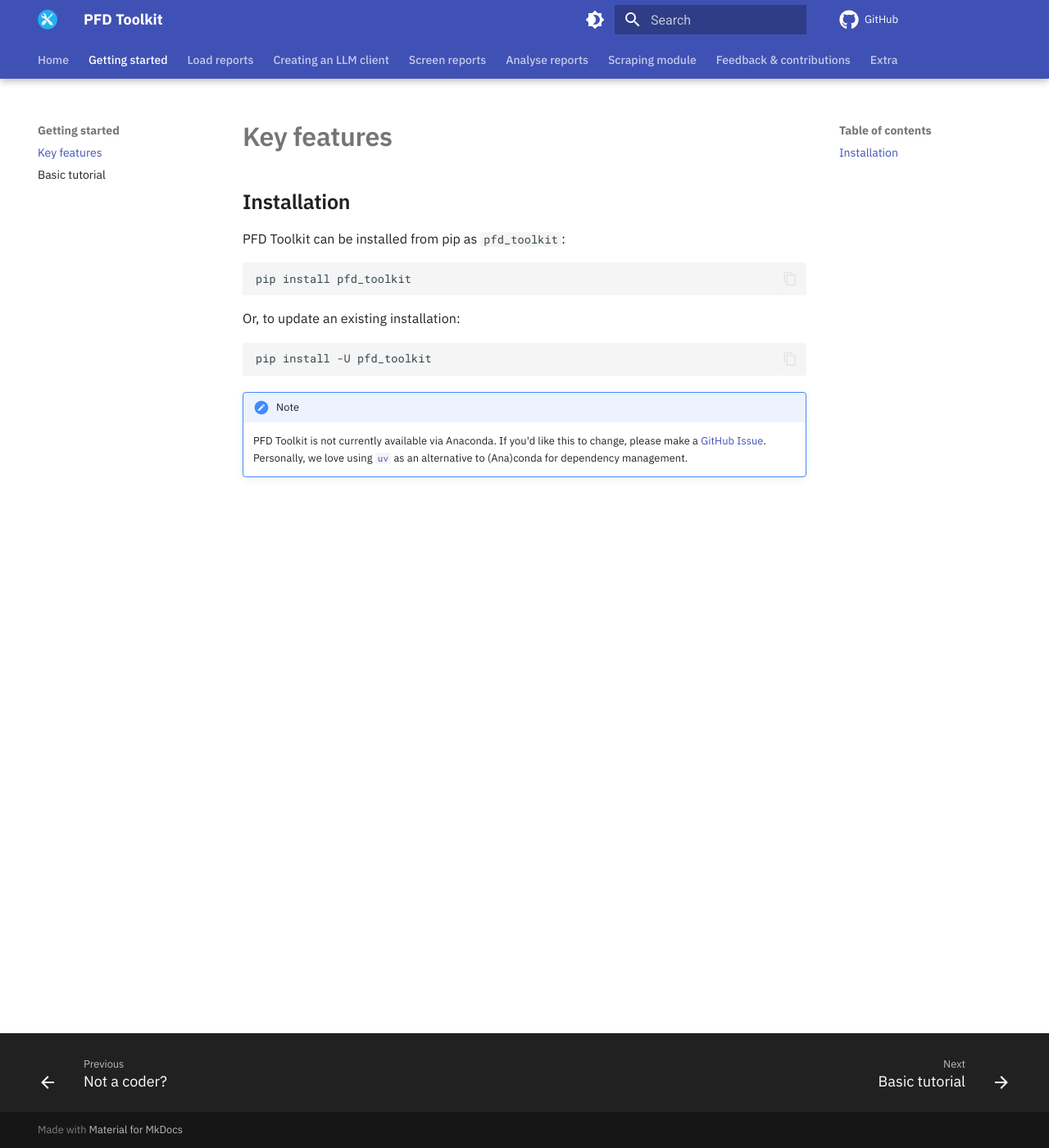
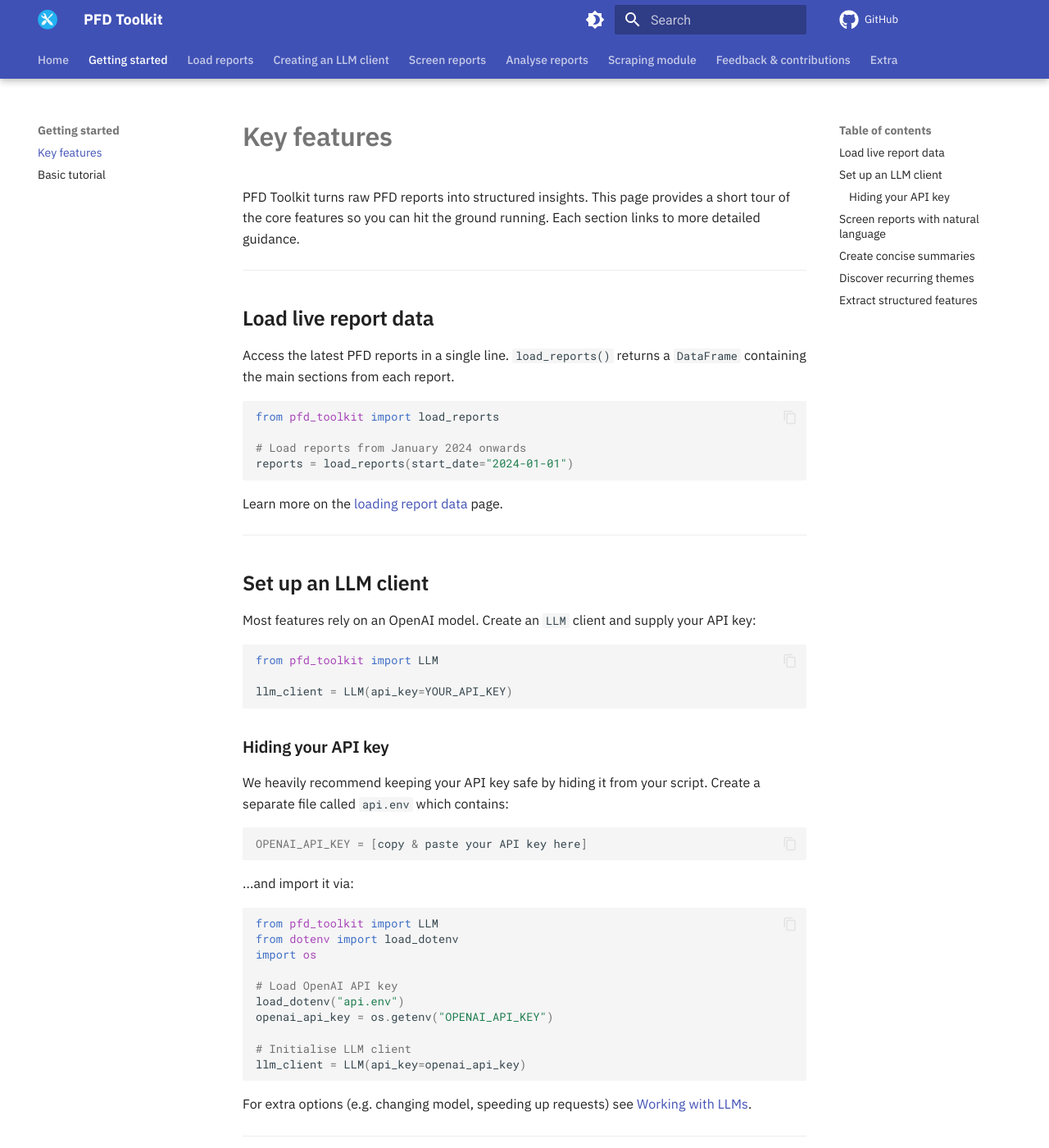
Before and after one commit to Sam-Osian/PFD-toolkit, an MkDocs documentation site: the page built from docs/getting_started/key_features.md, in a window 1280 px wide and 1400 px high. Shown: the whole window at 82% size. Built offline with MkDocs 1.6.1 and Material for MkDocs 9.7.7, drawn with Linux system fonts in a browser that asks for light colours; comment, search, counter and statistics services are not loaded; some of the changed text lies outside the part shown.

Commit message:
Create key features section

````diff
--- a/docs/getting_started/key_features.md
+++ b/docs/getting_started/key_features.md
@@ -1,17 +1,149 @@
-## Installation
+# Key features
 
-PFD Toolkit can be installed from pip as `pfd_toolkit`:
+PFD Toolkit turns raw PFD reports into structured insights. This page provides a short tour of the core features so you can hit the ground running. Each section links to more detailed guidance.
 
-```bash
-pip install pfd_toolkit
+---
+
+## Load live report data
+
+Access the latest PFD reports in a single line. `load_reports()` returns a `DataFrame` containing the main sections from each report.
+
+```python
+from pfd_toolkit import load_reports
+
+# Load reports from January 2024 onwards
+reports = load_reports(start_date="2024-01-01")
 ```
 
-Or, to update an existing installation:
+Learn more on the [loading report data](../loader/load_reports.md) page.
 
-```bash
-pip install -U pfd_toolkit
+---
 
+## Set up an LLM client
+
+Most features rely on an OpenAI model. Create an `LLM` client and supply your API key:
+
+```python
+from pfd_toolkit import LLM
+
+llm_client = LLM(api_key=YOUR_API_KEY)
 ```
 
-!!! Note
-    PFD Toolkit is not currently available via Anaconda. If you'd like this to change, please make a [GitHub Issue](https://github.com/Sam-Osian/PFD-toolkit/issues). Personally, we love using [`uv`](https://docs.astral.sh/uv/concepts/projects/dependencies/) as an alternative to (Ana)conda for dependency management.
+### Hiding your API key
+
+We heavily recommend keeping your API key safe by hiding it from your script. Create a separate file called `api.env` which contains:
+
+```sh
+OPENAI_API_KEY = [copy & paste your API key here]
+```
+
+...and import it via:
+
+```python
+from pfd_toolkit import LLM
+from dotenv import load_dotenv
+import os
+
+# Load OpenAI API key
+load_dotenv("api.env")
+openai_api_key = os.getenv("OPENAI_API_KEY")
+
+# Initialise LLM client
+llm_client = LLM(api_key=openai_api_key)
+```
+
+For extra options (e.g. changing model, speeding up requests) see [Working with LLMs](../llm_setup.md).
+
+
+---
+
+## Screen reports with natural language
+
+Use `Screener` to filter thousands of reports according to a plain‑English query. For example, if you wanted to filter reports concerning deaths in police custody, you could run:
+
+```python
+from pfd_toolkit import Screener
+
+query = "Deaths in police custody **only**."
+
+screener = Screener(llm=llm_client, reports=reports)
+police_reports = screener.screen_reports(user_query=query)
+```
+
+`police_reports` only contains reports that the LLM believed matched your query.
+
+See [Screen reports](../screener/index.md) for further tips and options.
+
+---
+
+## Create concise summaries
+
+Long reports can be trimmed into short summaries for quick review. The `Extractor` class handles this via `summarise()`.
+
+```python
+from pfd_toolkit import Extractor
+
+extractor = Extractor(llm=llm_client, reports=police_reports)
+summary_df = extractor.summarise()
+```
+
+Read more on [producing summaries](../extractor/summarising.md).
+
+---
+
+## Discover recurring themes
+
+Once summaries exist, you can instruct the LLM to find common topics across your dataset.
+
+```python
+IdentifiedThemes = extractor.discover_themes()
+
+# Optionally, print the identified themes + description
+#print(extractor.identified_themes)
+```
+
+The returned model can then be used to label each report:
+
+```python
+from pfd_toolkit import Extractor
+
+extractor = Extractor(llm=llm_client, reports=police_reports)
+
+labelled = extractor.extract_features(
+    feature_model=IdentifiedThemes,
+    force_assign=True,
+    allow_multiple=True,
+)
+```
+
+Detailed guidance is available under [discover recurring themes](../extractor/themes.md).
+
+---
+
+## Extract structured features
+
+Finally, define your own variables with `pydantic` and pull them from the text.
+
+```python
+from pfd_toolkit import Extractor
+from pydantic import BaseModel, Field
+
+extractor = Extractor(llm=llm_client, reports=police_reports)
+
+class MyFeatures(BaseModel):
+    age: int = Field(description="Age of the deceased, if provided")
+    sex: str = Field(description="Sex of the deceased (you can infer from pronouns)")
+
+features = extractor.extract_features(
+    feature_model=MyFeatures,
+    allow_multiple=True,
+)
+```
+
+`features` now contains `age` and `sex` columns.
+
+See [pull out structured data](../extractor/basics.md) for advanced usage and configuration.
+
+---
+
+With these six steps — loading data, creating an LLM client, screening reports, summarising, discovering themes and extracting features — you can transform months of manual work into a streamlined workflow.
````
Also changed, not shown: README.md (+1 -1 lines), docs/extractor/themes.md (+13 -4 lines), docs/getting_started/basic_tutorial.md (+4 -4 lines), docs/getting_started/discover_themes.md (deleted, +0 -153 lines), docs/getting_started/load_and_screen.md (deleted, +0 -117 lines), docs/index.md (+15 -15 lines).
